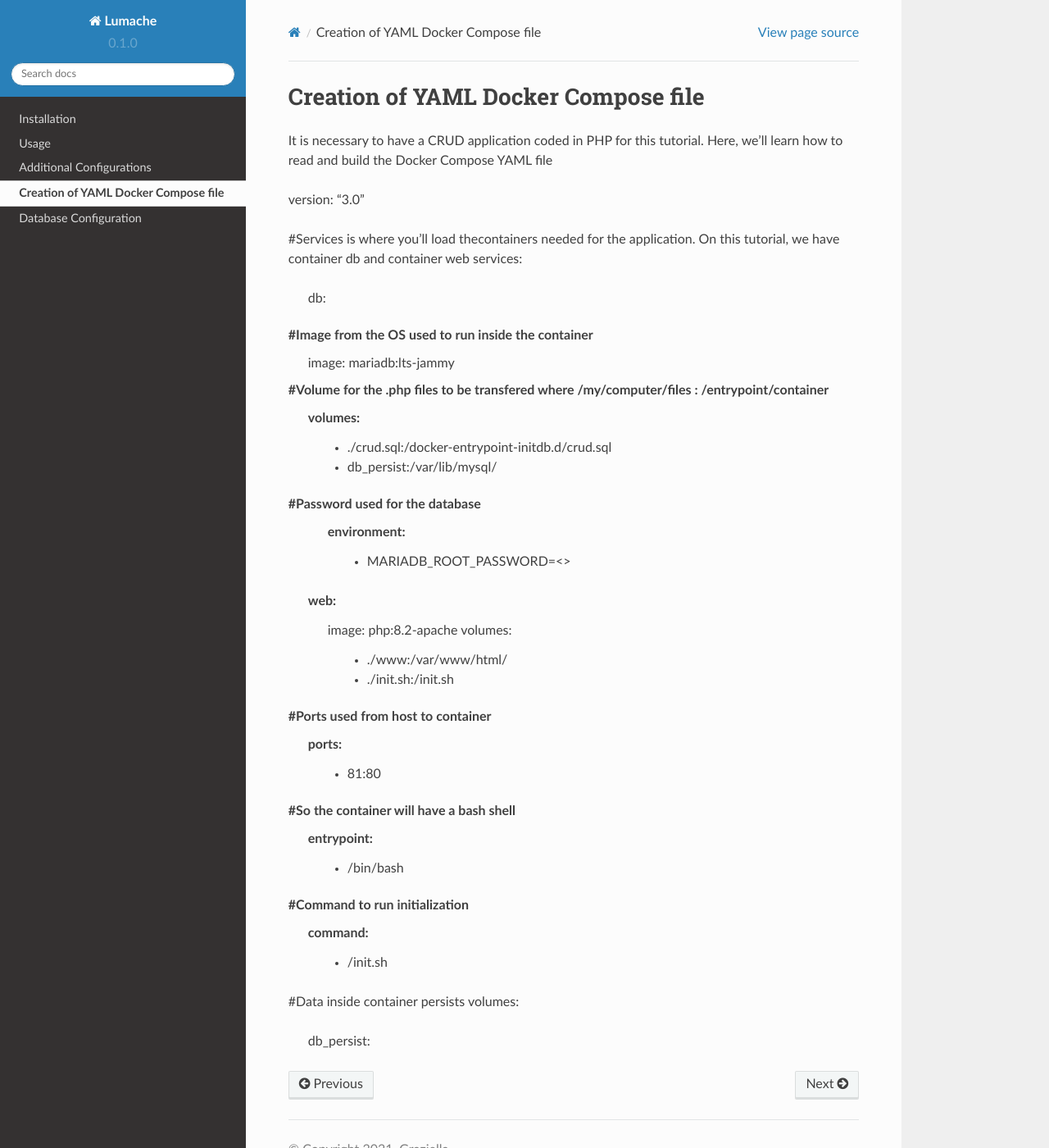
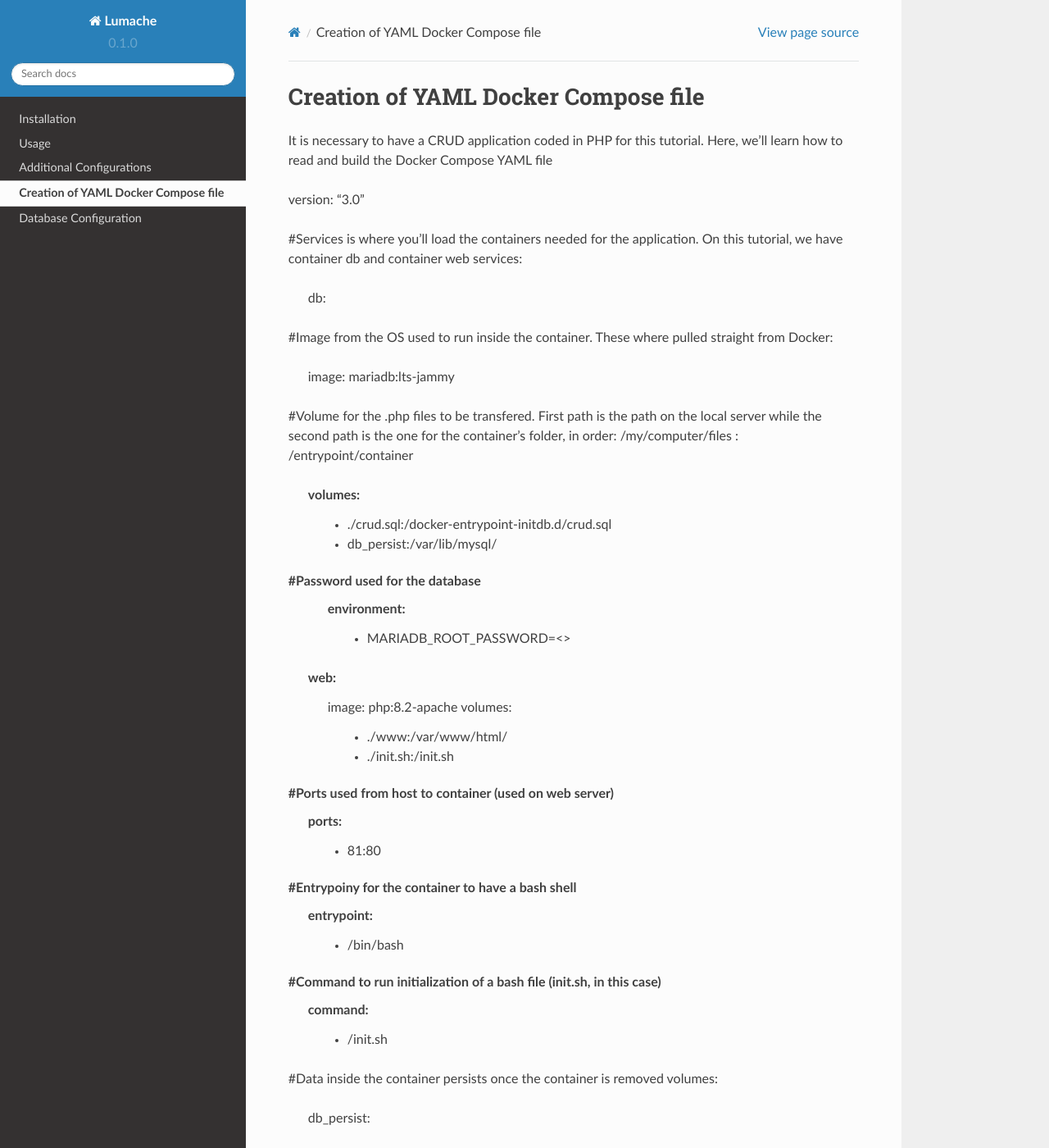
Before and after one commit to beatrizamante/docker-crud-devops, a Sphinx documentation site: the page built from docs/source/explainingYAML.rst, in a window 1280 px wide and 1400 px high. Shown: the whole window at 82% size. Built offline with Sphinx 7.4.7 and the Read the Docs theme 2.0.0, drawn with Linux system fonts in a browser that asks for light colours.

Commit message:
Update explainingYAML.rst

```diff
--- a/docs/source/explainingYAML.rst
+++ b/docs/source/explainingYAML.rst
@@ -6,14 +6,17 @@ It is necessary to have a CRUD application coded in PHP for this tutorial. Here,
 
 version: "3.0"
 
-#Services is where you'll load thecontainers needed for the application. On this tutorial, we have container db and container web
+#Services is where you'll load the containers needed for the application. On this tutorial, we have container db and container web
 services:
+
   db:
 
-#Image from the OS used to run inside the container
+#Image from the OS used to run inside the container. These where pulled straight from Docker:
+
     image: mariadb:lts-jammy
 
-#Volume for the .php files to be transfered where /my/computer/files : /entrypoint/container
+#Volume for the .php files to be transfered. First path is the path on the local server while the second path is the one for the container's folder, in order: /my/computer/files : /entrypoint/container
+
     volumes:
       - ./crud.sql:/docker-entrypoint-initdb.d/crud.sql
       - db_persist:/var/lib/mysql/
@@ -28,18 +31,18 @@ services:
       - ./www:/var/www/html/
       - ./init.sh:/init.sh
 
-#Ports used from host to container
+#Ports used from host to container (used on web server)
     ports:
       - 81:80
 
-#So the container will have a bash shell
+#Entrypoiny for the container to have a bash shell
     entrypoint:
       - /bin/bash
 
-#Command to run initialization
+#Command to run initialization of a bash file (init.sh, in this case)
     command:
       - /init.sh
 
-#Data inside container persists
+#Data inside the container persists once the container is removed
 volumes:
   db_persist:
```
